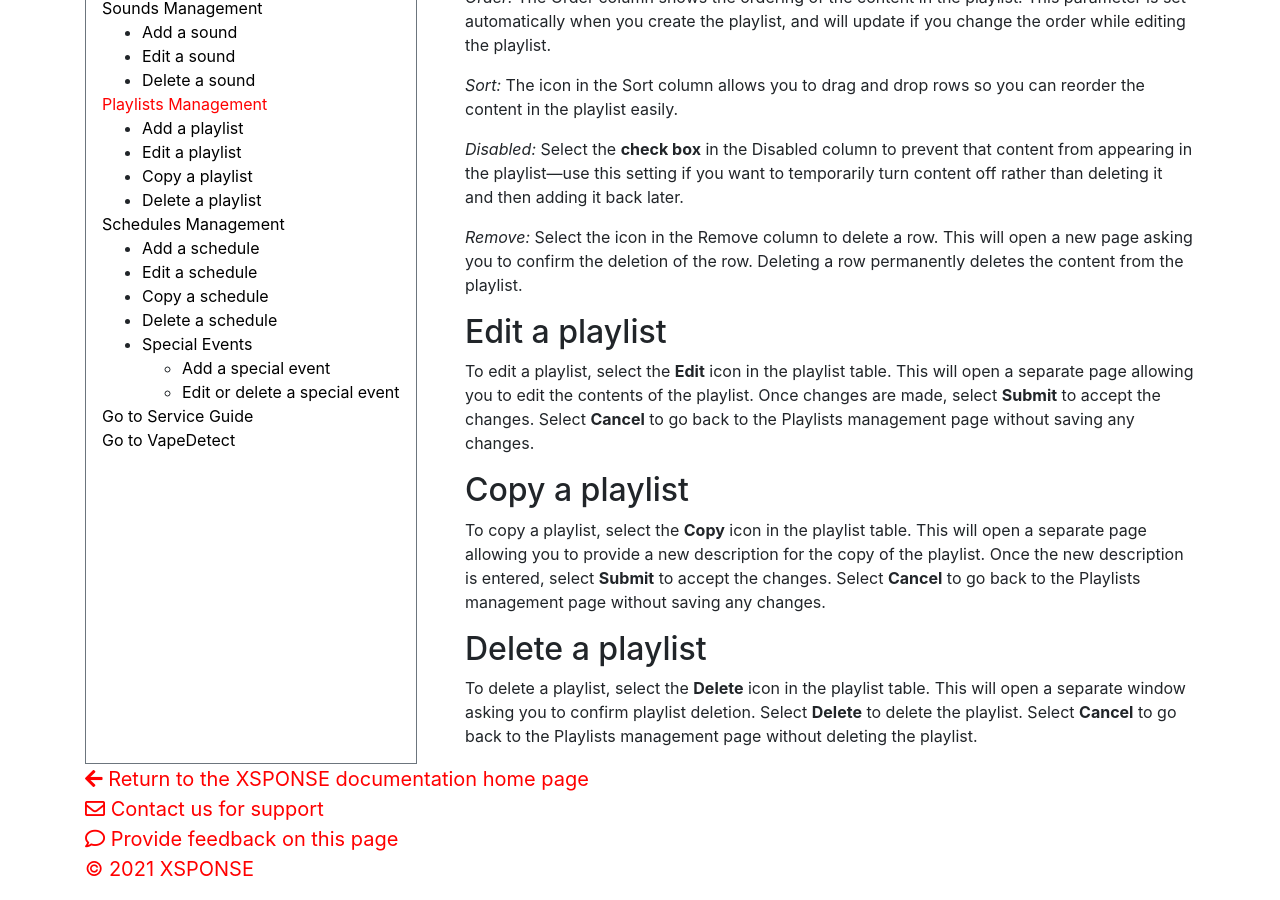
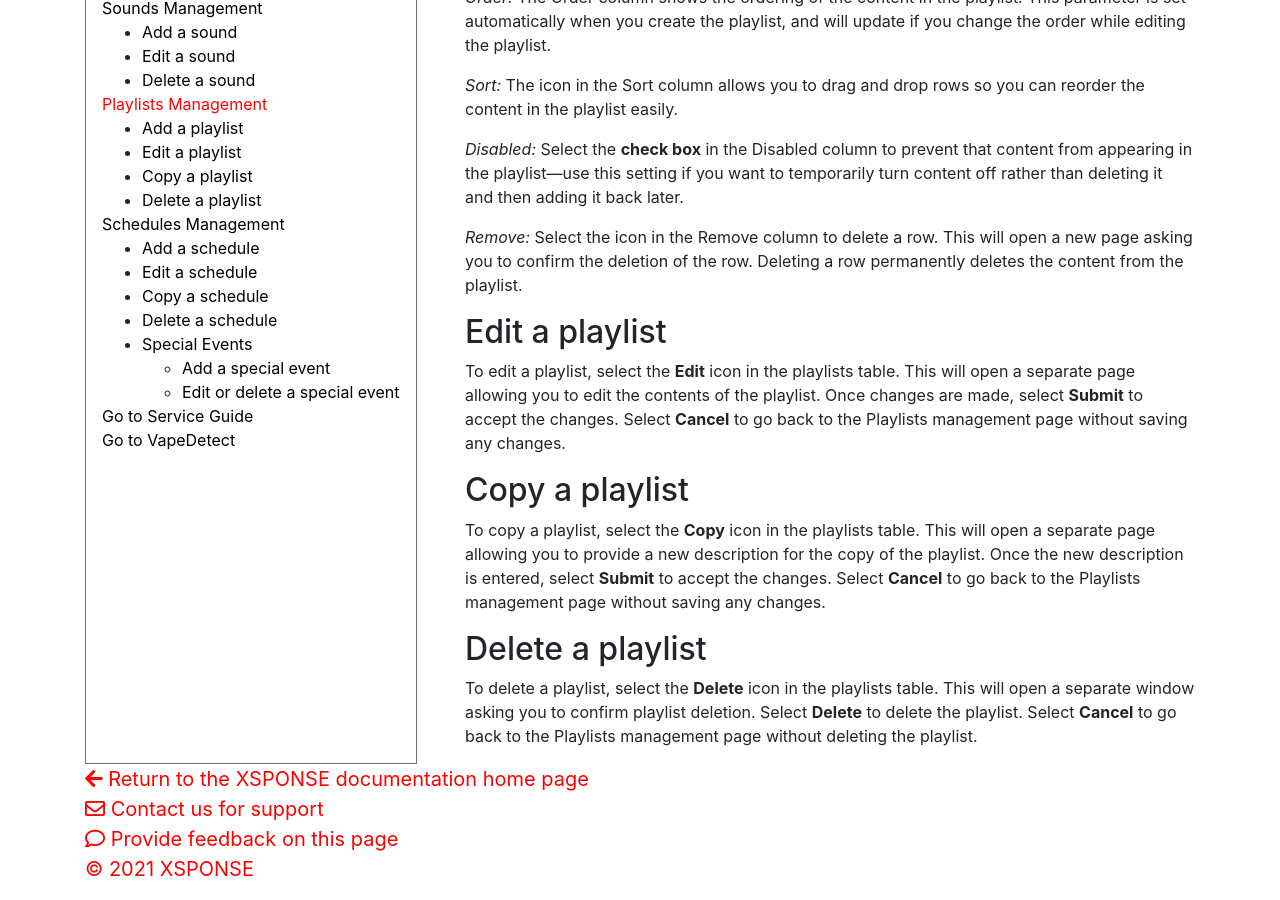
Before and after one commit to NrsSystems/docs, a Jekyll site: the page built from digital-displays/playlists-management.md, in a window 1280 px wide and 900 px high, scrolled down 1012 px. Built offline with Jekyll 4.4.1, drawn with Linux system fonts in a browser that asks for light colours; our own code applies the rules of GitHub Pages for plain Markdown files; some of the changed text lies outside the part shown.

Commit message:
Update playlists-management.md

```diff
--- a/digital-displays/playlists-management.md
+++ b/digital-displays/playlists-management.md
@@ -6,7 +6,7 @@ abstract: The Playlists management page allows a user to add, edit, copy, or del
 
 Playlists allow you to choose multiple views to show in a particular order and duration on a display. See the [Views section](views-management.md) for more information. Schedules can use playlists to show those views on one or more display on a weekly basis or for special one-time events. See the [Schedules section](schedules-management.md) for more information.
 
-The table shows the playlists by description (name), along with the number of views used in the playlist.
+The playlists table shows the playlists by description (name), along with the number of views used in the playlist.
 
 ## Add a playlist
 To add a playlist, select **Create Playlist** at the top right of the page. This will open a separate page allowing you to create a playlist. Set the parameters for your playlist:
@@ -27,10 +27,10 @@ _Disabled:_ Select the **check box** in the Disabled column to prevent that cont
 _Remove:_ Select the icon in the Remove column to delete a row. This will open a new page asking you to confirm the deletion of the row. Deleting a row permanently deletes the content from the playlist.
 
 ## Edit a playlist
-To edit a playlist, select the **Edit** icon in the playlist table. This will open a separate page allowing you to edit the contents of the playlist. Once changes are made, select **Submit** to accept the changes. Select **Cancel** to go back to the Playlists management page without saving any changes.
+To edit a playlist, select the **Edit** icon in the playlists table. This will open a separate page allowing you to edit the contents of the playlist. Once changes are made, select **Submit** to accept the changes. Select **Cancel** to go back to the Playlists management page without saving any changes.
 
 ## Copy a playlist
-To copy a playlist, select the **Copy** icon in the playlist table. This will open a separate page allowing you to provide a new description for the copy of the playlist. Once the new description is entered, select **Submit** to accept the changes. Select **Cancel** to go back to the Playlists management page without saving any changes.
+To copy a playlist, select the **Copy** icon in the playlists table. This will open a separate page allowing you to provide a new description for the copy of the playlist. Once the new description is entered, select **Submit** to accept the changes. Select **Cancel** to go back to the Playlists management page without saving any changes.
 
 ## Delete a playlist
-To delete a playlist, select the **Delete** icon in the playlist table. This will open a separate window asking you to confirm playlist deletion. Select **Delete** to delete the playlist. Select **Cancel** to go back to the Playlists management page without deleting the playlist.
+To delete a playlist, select the **Delete** icon in the playlists table. This will open a separate window asking you to confirm playlist deletion. Select **Delete** to delete the playlist. Select **Cancel** to go back to the Playlists management page without deleting the playlist.
```
